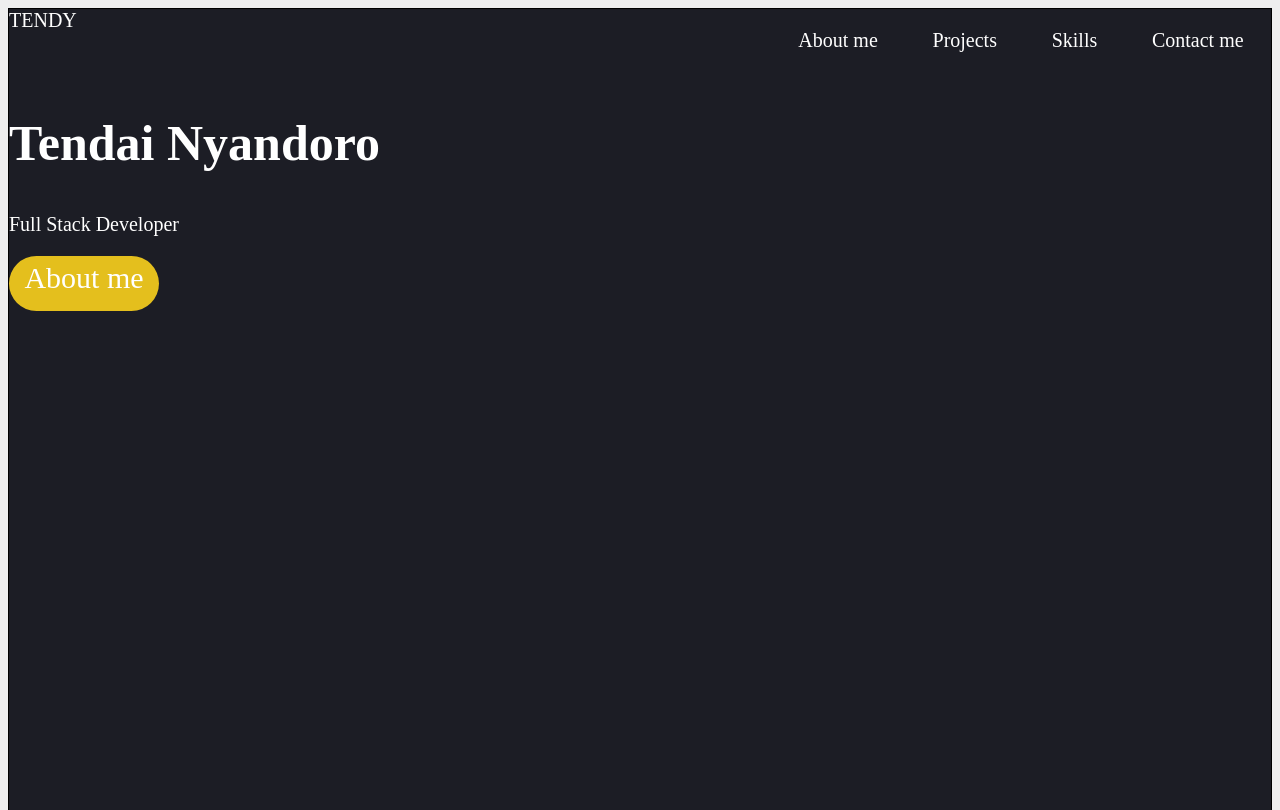
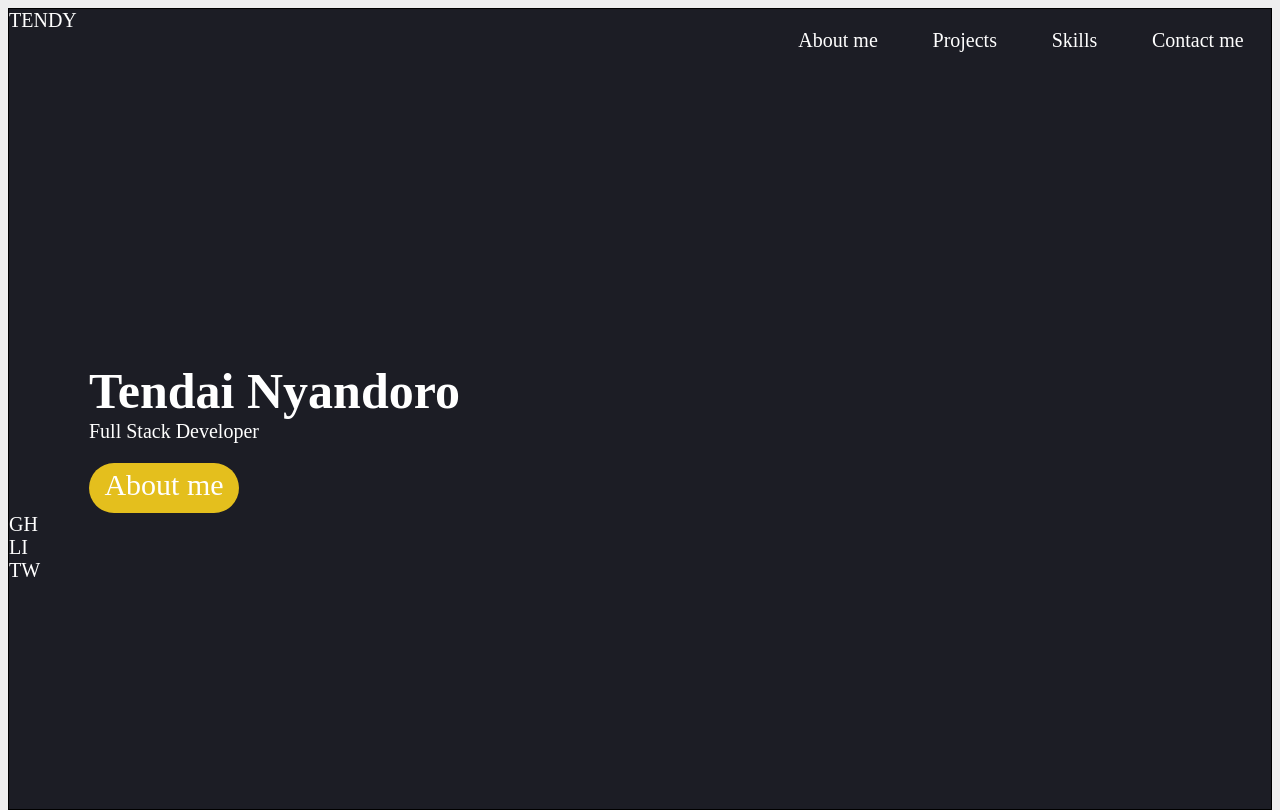
Before and after one commit to tnyandoro/Personal-profile, a website built with webpack: page dist/index.html in a window 1280 px wide. Shown: the top 810 px of the page. Built offline with nearby package versions, Linux system fonts and the light colour scheme.

Commit message:
Style the hero section

```diff
--- a/dist/index.html
+++ b/dist/index.html
@@ -18,10 +18,17 @@
           <li>Contact me</li>
         </ul>
       </nav>
-      <div class="hero -text">
-        <h1>Tendai Nyandoro</h1>
-        <p>Full Stack Developer</p>
-        <div class="button">About me</div>
+      <div class="hero-area">
+        <div class="hero-text">
+          <h1>Tendai Nyandoro</h1>
+          <p>Full Stack Developer</p>
+          <div class="button">About me</div>
+        </div>
+        <div class="socials">
+          <div>GH</div>
+          <div>LI</div>
+          <div>TW</div>
+        </div>
       </div>
     </section>
     <section></section>
--- a/dist/styles.css
+++ b/dist/styles.css
@@ -36,6 +36,19 @@ li {
 
 h1 {
   font-size: 2.5em;
+  margin: 0px;
+}
+
+p {
+  margin: 0;
+  flex-direction: 30px;
+  font-weight: 300px;
+}
+.hero-area {
+  display: flex;
+  flex-direction: column;
+  height: 100%;
+  justify-content: center;
 }
 
 .hero-text {
@@ -44,7 +57,7 @@ h1 {
 
 .button {
   width: 150px;
-  height: 50px;
+  height: 45px;
   border-radius: 30px;
   background-color: rgb(228, 191, 29);
   text-align: center;
```
